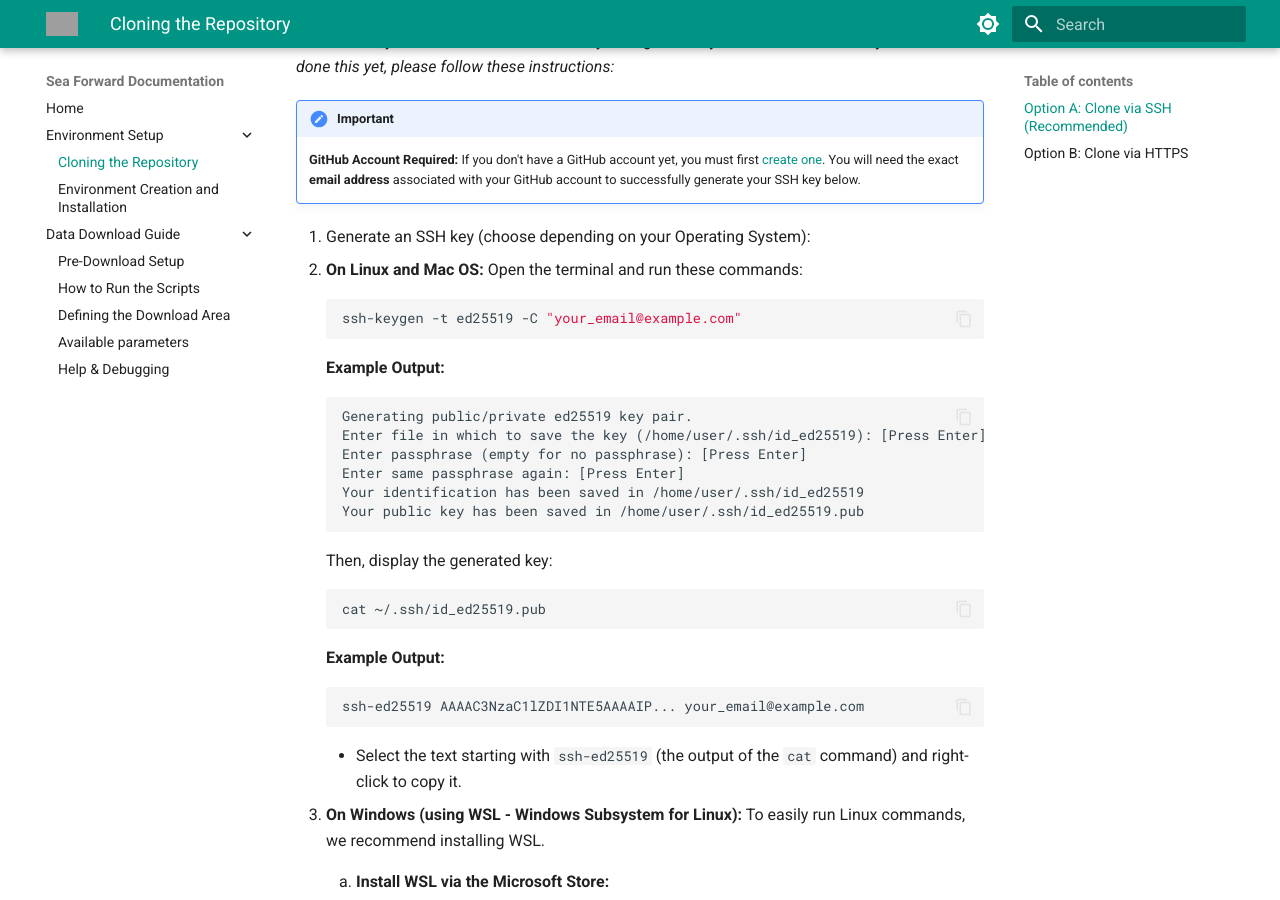
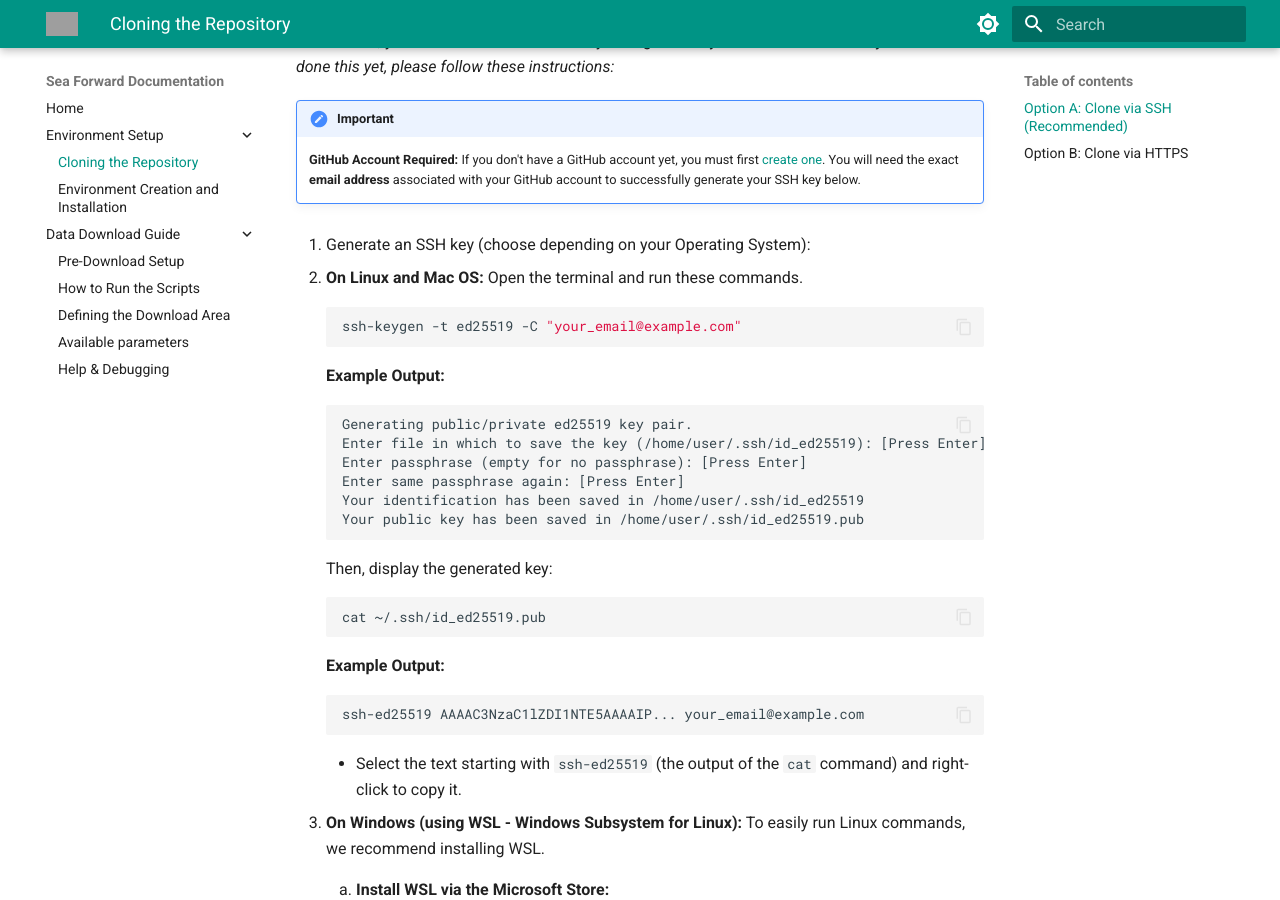
Before and after one commit to Njiecheu/sea-forward, an MkDocs documentation site: the page built from docs/environment/cloning.md, in a window 1280 px wide and 900 px high, scrolled down 319 px. Built offline with MkDocs 1.6.1 and Material for MkDocs 9.7.7, drawn with Linux system fonts in a browser that asks for light colours; grey boxes are pictures that could not be loaded.

````diff
--- a/docs/environment/cloning.md
+++ b/docs/environment/cloning.md
@@ -11,7 +11,8 @@ _If you haven't done this yet, please follow these instructions:_
     **GitHub Account Required:** If you don't have a GitHub account yet, you must first [create one](https://github.com/join). You will need the exact **email address** associated with your GitHub account to successfully generate your SSH key below.
 
 1. Generate an SSH key (choose depending on your Operating System):
-   - <span id="linux"><strong>On Linux and Mac OS:</strong></span> Open the terminal and run these commands:
+
+   - <span id="linux"><strong>On Linux and Mac OS:</strong></span>  Open the terminal and run these commands.
 
      ```bash
      ssh-keygen -t ed25519 -C "your_email@example.com"
````
